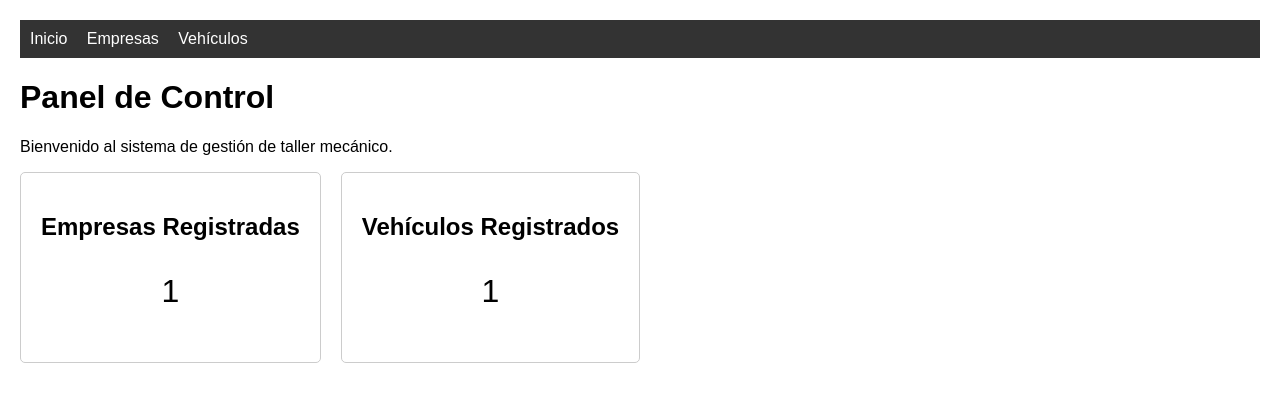
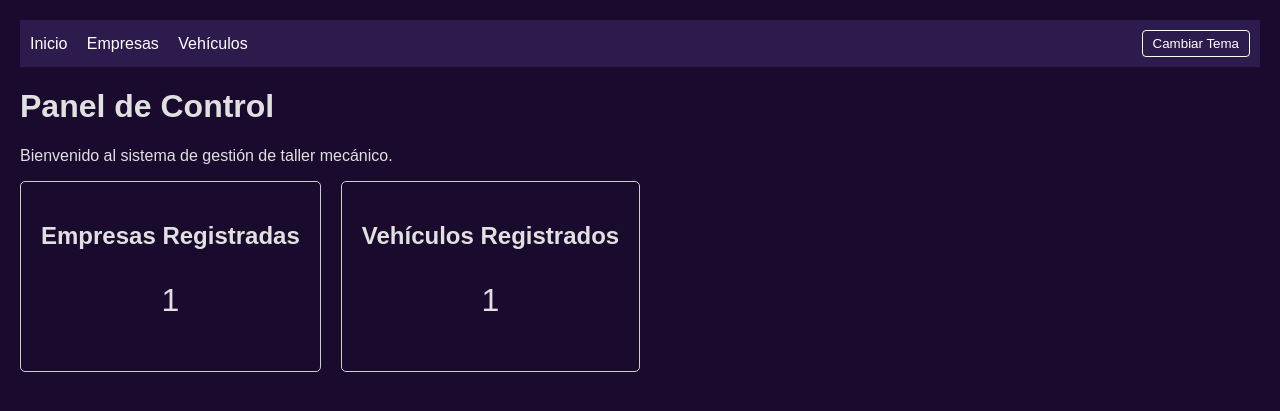
Before and after one commit to Tak1fua/mechanical-app, a Flask app: page / in a window 1280 px wide. Shown: the top 411 px of the page. Run offline with Flask 3, Linux system fonts and the light colour scheme.

Commit message:
feat: Add persistent dark/light theme toggle
- Added a 'Cambiar Tema' button to the navigation bar.
- Implemented CSS variables for theme switching.
- Set default theme to Dark (Purple palette).
- Added JavaScript for toggling theme and persisting preference in localStorage.
- Updated base template to support theming across all pages.

Co-authored-by: Tak1fua <161625426+Tak1fua@users.noreply.github.com>

```diff
--- a/templates/base.html
+++ b/templates/base.html
@@ -5,26 +5,159 @@
     <meta name="viewport" content="width=device-width, initial-scale=1.0">
     <title>Taller Mecánico</title>
     <style>
-        body { font-family: sans-serif; margin: 0; padding: 20px; }
-        nav { background: #333; padding: 10px; margin-bottom: 20px; }
-        nav a { color: white; text-decoration: none; margin-right: 15px; }
+        :root {
+            /* Default Dark Theme (Purple) */
+            --bg-color: #1a0b2e;
+            --text-color: #e0e0e0;
+            --nav-bg: #2d1b4e;
+            --nav-text: #ffffff;
+            --link-color: #bb86fc;
+            --table-border: #444;
+            --th-bg: #3a225e;
+            --td-bg: #1a0b2e;
+            --form-bg: #261440;
+            --input-bg: #3a225e;
+            --input-text: #fff;
+            --input-border: #555;
+            --button-bg: #7c4dff;
+            --button-text: #ffffff;
+            --button-hover: #651fff;
+        }
+
+        body.light-theme {
+            /* Light Theme (Original-ish) */
+            --bg-color: #ffffff;
+            --text-color: #000000;
+            --nav-bg: #333333;
+            --nav-text: #ffffff;
+            --link-color: #0000EE; /* Default link color usually */
+            --table-border: #dddddd;
+            --th-bg: #f2f2f2;
+            --td-bg: #ffffff;
+            --form-bg: #f9f9f9;
+            --input-bg: #ffffff;
+            --input-text: #000000;
+            --input-border: #ccc;
+            --button-bg: #4CAF50;
+            --button-text: #ffffff;
+            --button-hover: #45a049;
+        }
+
+        body {
+            font-family: sans-serif;
+            margin: 0;
+            padding: 20px;
+            background-color: var(--bg-color);
+            color: var(--text-color);
+            transition: background-color 0.3s, color 0.3s;
+        }
+
+        nav {
+            background: var(--nav-bg);
+            padding: 10px;
+            margin-bottom: 20px;
+            display: flex;
+            justify-content: space-between;
+            align-items: center;
+        }
+
+        nav div a {
+            color: var(--nav-text);
+            text-decoration: none;
+            margin-right: 15px;
+        }
+
+        /* Links inside content might need color adjustment in dark mode if they exist */
+        a { color: var(--link-color); }
+        nav a { color: var(--nav-text) !important; } /* Ensure nav links stay readable */
+
         table { width: 100%; border-collapse: collapse; margin-top: 20px; }
-        th, td { border: 1px solid #ddd; padding: 8px; text-align: left; }
-        th { background-color: #f2f2f2; }
-        form { margin-bottom: 20px; border: 1px solid #ccc; padding: 15px; background: #f9f9f9; }
-        input, select, textarea { margin-bottom: 10px; padding: 5px; width: 100%; box-sizing: border-box; }
-        button { background-color: #4CAF50; color: white; padding: 10px 15px; border: none; cursor: pointer; }
-        button:hover { background-color: #45a049; }
+
+        th, td {
+            border: 1px solid var(--table-border);
+            padding: 8px;
+            text-align: left;
+            background-color: var(--td-bg);
+            color: var(--text-color);
+        }
+
+        th { background-color: var(--th-bg); }
+
+        form {
+            margin-bottom: 20px;
+            border: 1px solid var(--table-border);
+            padding: 15px;
+            background: var(--form-bg);
+        }
+
+        input, select, textarea {
+            margin-bottom: 10px;
+            padding: 5px;
+            width: 100%;
+            box-sizing: border-box;
+            background-color: var(--input-bg);
+            color: var(--input-text);
+            border: 1px solid var(--input-border);
+        }
+
+        button {
+            background-color: var(--button-bg);
+            color: var(--button-text);
+            padding: 10px 15px;
+            border: none;
+            cursor: pointer;
+        }
+
+        button:hover { background-color: var(--button-hover); }
+
+        /* Theme Toggle Button Style */
+        #theme-toggle {
+            background: transparent;
+            border: 1px solid var(--nav-text);
+            color: var(--nav-text);
+            padding: 5px 10px;
+            cursor: pointer;
+            border-radius: 4px;
+        }
+        #theme-toggle:hover {
+            background: rgba(255,255,255,0.1);
+        }
     </style>
 </head>
 <body>
+    <script>
+        // Apply theme immediately to avoid flash
+        const savedTheme = localStorage.getItem('theme');
+        if (savedTheme === 'light') {
+            document.body.classList.add('light-theme');
+        }
+    </script>
+
     <nav>
-        <a href="{{ url_for('index') }}">Inicio</a>
-        <a href="{{ url_for('companies') }}">Empresas</a>
-        <a href="{{ url_for('vehicles') }}">Vehículos</a>
+        <div>
+            <a href="{{ url_for('index') }}">Inicio</a>
+            <a href="{{ url_for('companies') }}">Empresas</a>
+            <a href="{{ url_for('vehicles') }}">Vehículos</a>
+        </div>
+        <button id="theme-toggle">Cambiar Tema</button>
     </nav>
     <div class="content">
         {% block content %}{% endblock %}
     </div>
+
+    <script>
+        const toggleButton = document.getElementById('theme-toggle');
+        const body = document.body;
+
+        toggleButton.addEventListener('click', () => {
+            body.classList.toggle('light-theme');
+
+            if (body.classList.contains('light-theme')) {
+                localStorage.setItem('theme', 'light');
+            } else {
+                localStorage.setItem('theme', 'dark');
+            }
+        });
+    </script>
 </body>
 </html>
```
